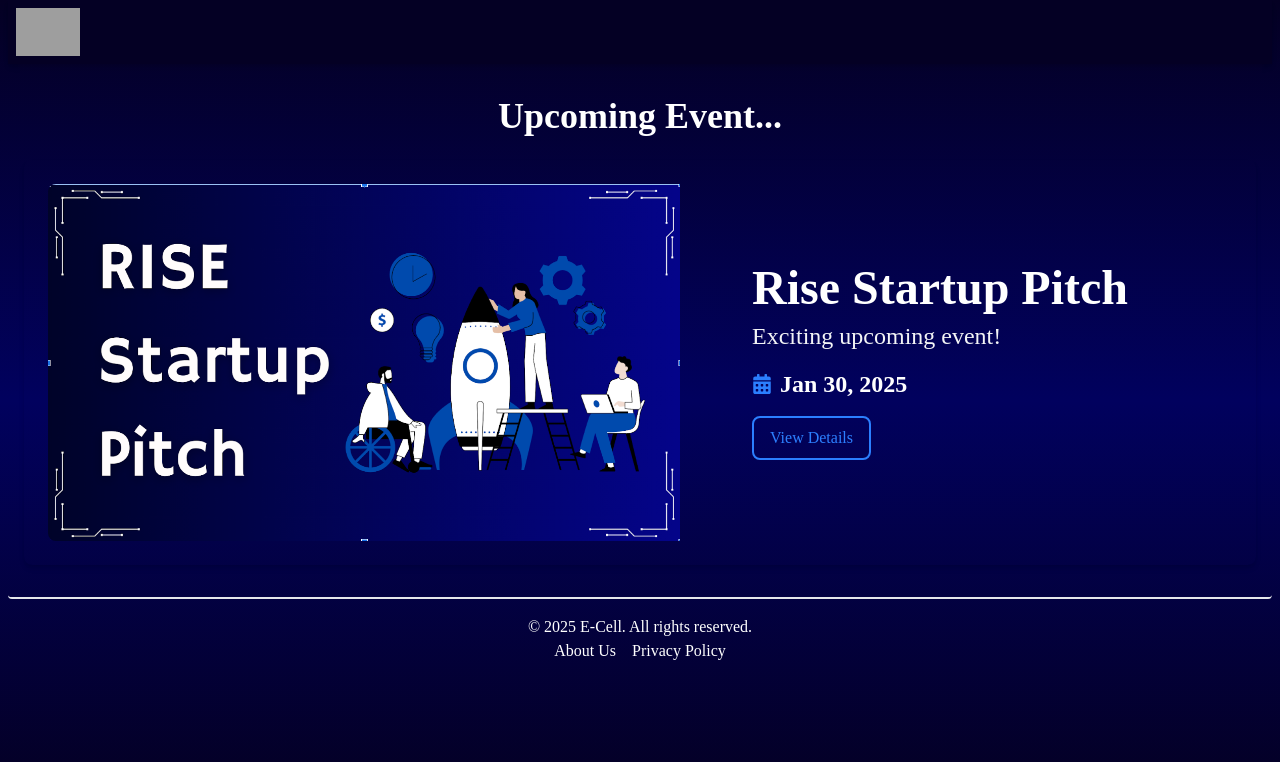
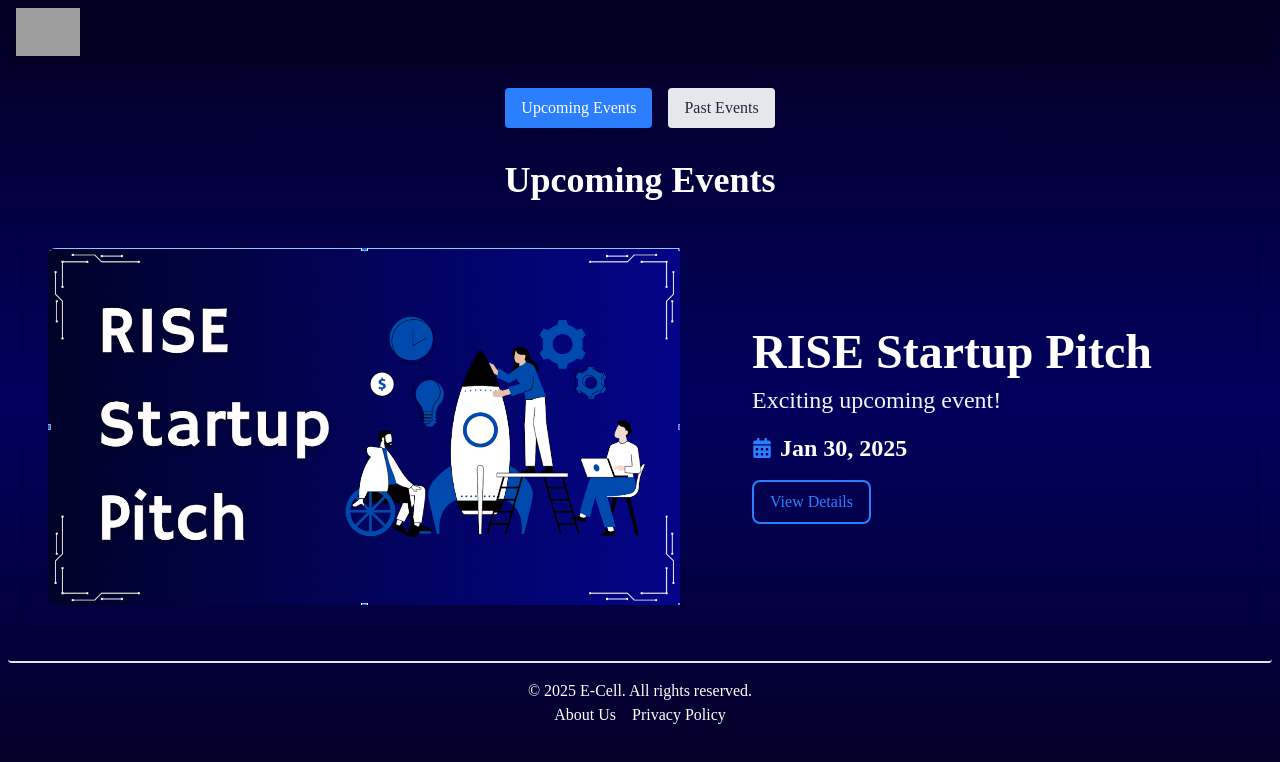
Before and after one commit to 2005pavitra/Event-Page, a React (Vite) app: page / in a window 1280 px wide. Shown: the top 762 px of the page. Built offline with nearby package versions, Linux system fonts and the light colour scheme; grey boxes are pictures that could not be loaded.

Commit message:
Added past/upcoming event section and minor grammatical mistakes

```diff
--- /dev/null
+++ b/src/Card.jsx
@@ -0,0 +1,54 @@
+import React from 'react'
+import startup from "./../public/startup.png";
+import { FaCalendarAlt } from "react-icons/fa";
+import { Link } from "react-router-dom";
+function Card() {
+    const events = [
+        {
+          id: 1,
+          title: "RISE Startup Pitch",
+          date: "Jan 30, 2025",
+          description: "Exciting upcoming event!",
+        },
+      ];
+
+  return (
+      <div className="flex flex-col gap-8">
+          {events.map((event) => (
+            <div
+              key={event.id}
+              className="flex flex-col lg:flex-row items-center rounded-lg shadow-md hover:shadow-lg p-6 gap-6"
+            >
+              {/* Image on the left */}
+              <img
+                src={startup}
+                alt="Event"
+                className="lg:w-170  pr-12 w-full rounded-lg"
+              />
+
+              {/* Content on the right */}
+              <div className="lg:w-2/3 w-full flex flex-col">
+                <h3 className="text-5xl font-bold mb-2">{event.title}</h3>
+                <p className="text-gray-100 text-2xl mb-4">
+                  {event.description}
+                </p>
+                <p className="text-gray- text-2xl font-bold flex items-center mb-4">
+                  <FaCalendarAlt className="text-blue-500 mr-2" size={20} />
+                  {event.date}
+                </p>
+                <Link
+                  to={"/eventdetails"}
+                  // type="button"
+                  // href="/eventdetails"
+                  className="mt-auto text-blue-500 hover:text-blue-700 border-2 border-blue-500 px-4 py-2 rounded-lg self-start"
+                >
+                  View Details
+                </Link>
+              </div>
+            </div>
+          ))}
+        </div>
+  )
+}
+
+export default Card
--- a/src/EventCard.jsx
+++ b/src/EventCard.jsx
@@ -1,10 +1,10 @@
 import React, { useState, useEffect } from "react";
 import logo from "./../public/logo.png";
-import startup from "./../public/startup.png";
-import { FaCalendarAlt } from "react-icons/fa";
-import { Link } from "react-router-dom";
+import Card from "./Card";
 
 const App = () => {
+  const [showUpcoming, setShowUpcoming] = useState(true);
+
   useEffect(() => {
     document.body.style.background =
       "linear-gradient(to bottom,#040023,rgb(1, 1, 94), #040023)";
@@ -16,15 +16,6 @@ const App = () => {
       header.style.backgroundColor = "#040024";
     }
   }, []);
-
-  const events = [
-    {
-      id: 1,
-      title: "Rise Startup Pitch",
-      date: "Jan 30, 2025",
-      description: "Exciting upcoming event!",
-    },
-  ];
 
   return (
     <div className="min-h-screen mx-2">
@@ -42,47 +33,44 @@ const App = () => {
         </div>
       </header>
 
-      {/* Hero Section */}
+      {/* Toggle Buttons */}
+      <div className="flex justify-center mt-6 space-x-4">
+        <button
+          className={`px-4 py-2 rounded ${
+            showUpcoming ? "bg-blue-500 text-white" : "bg-gray-200 text-gray-800"
+          }`}
+          onClick={() => setShowUpcoming(true)}
+        >
+          Upcoming Events
+        </button>
+        <button
+          className={`px-4 py-2 rounded ${
+            !showUpcoming ? "bg-blue-500 text-white" : "bg-gray-200 text-gray-800"
+          }`}
+          onClick={() => setShowUpcoming(false)}
+        >
+          Past Events
+        </button>
+      </div>
 
-      {/* Upcoming Events */}
-      <section id="upcoming" className="py-8 px-4 border-b-2 border-gray-200 rounded">
-        <h2 className="text-4xl font-bold mb-6 text-center ">Upcoming Event...</h2>
-        <div className="flex flex-col gap-8">
-          {events.map((event) => (
-            <div
-              key={event.id}
-              className="flex flex-col lg:flex-row items-center rounded-lg shadow-md hover:shadow-lg p-6 gap-6"
-            >
-              {/* Image on the left */}
-              <img
-                src={startup}
-                alt="Event"
-                className="lg:w-170  pr-12 w-full rounded-lg"
-              />
-
-              {/* Content on the right */}
-              <div className="lg:w-2/3 w-full flex flex-col">
-                <h3 className="text-5xl font-bold mb-2">{event.title}</h3>
-                <p className="text-gray-100 text-2xl mb-4">
-                  {event.description}
-                </p>
-                <p className="text-gray- text-2xl font-bold flex items-center mb-4">
-                  <FaCalendarAlt className="text-blue-500 mr-2" size={20} />
-                  {event.date}
-                </p>
-                <Link
-                  to={"/eventdetails"}
-                  // type="button"
-                  // href="/eventdetails"
-                  className="mt-auto text-blue-500 hover:text-blue-700 border-2 border-blue-500 px-4 py-2 rounded-lg self-start"
-                >
-                  View Details
-                </Link>
-              </div>
-            </div>
-          ))}
-        </div>
-      </section>
+      {/* Section Content */}
+      {showUpcoming ? (
+        <section
+          id="upcoming"
+          className="py-8 px-4 border-b-2 border-gray-200 rounded"
+        >
+          <h2 className="text-4xl font-bold mb-6 text-center">Upcoming Events</h2>
+          <Card />
+        </section>
+      ) : (
+        <section
+          id="past"
+          className="py-8 px-4 border-b-2 min-h-120 border-gray-200 rounded"
+        >
+          <h2 className="text-4xl font-bold mb-6 text-center">Past Events</h2>
+          <p className="text-center mt-[2vmax] text-2xl">No past event records...</p>
+        </section>
+      )}
 
       {/* Footer */}
       <footer className="text-center text-white py-4 bottom-0 w-full">
```
